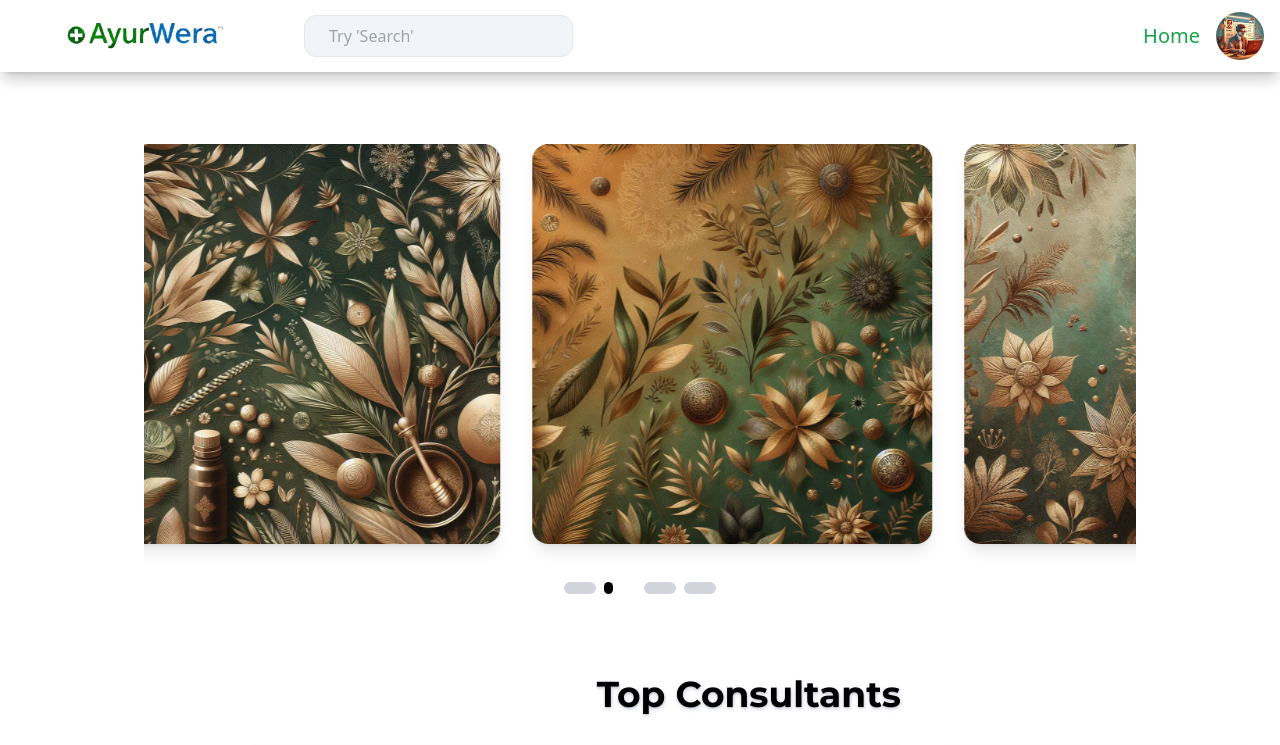
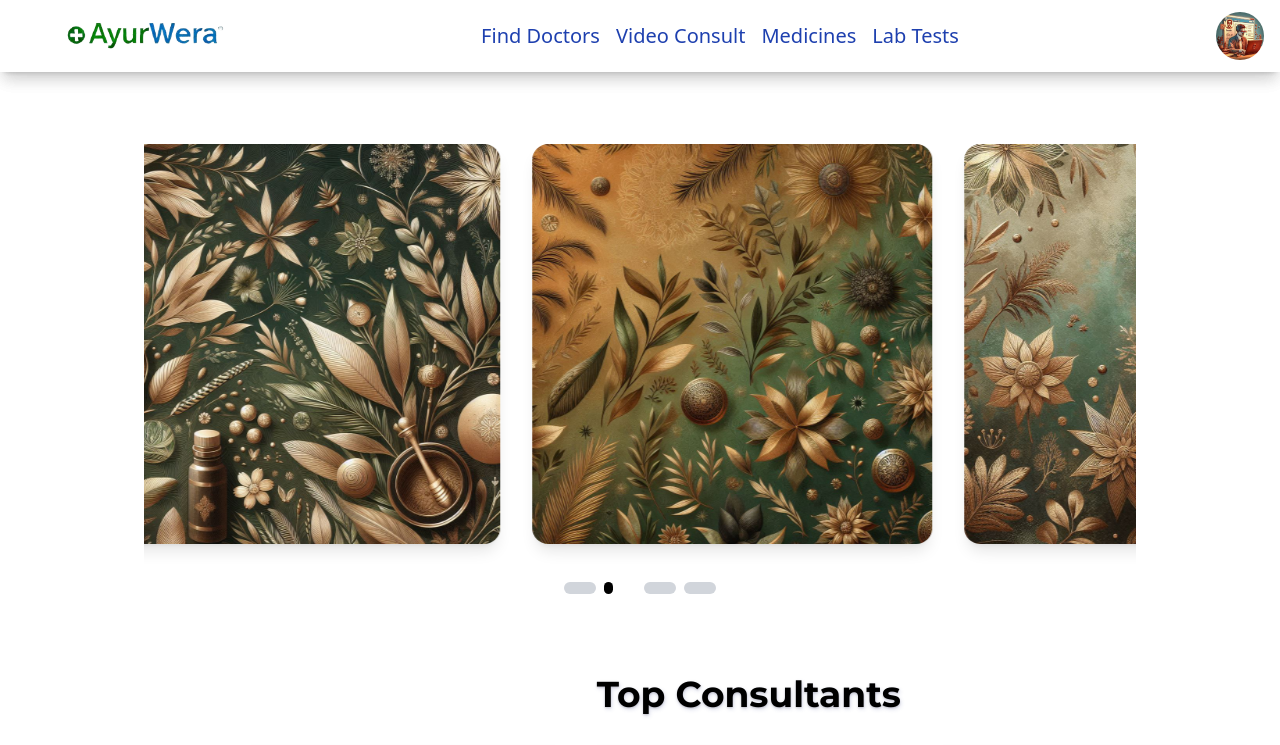
Before and after one commit to surendr1a/Ayurwera, a React (Vite) app: page / in a window 1280 px wide. Shown: the top 745 px of the page. Built offline with nearby package versions, Linux system fonts and the light colour scheme.

Commit message:
casual changes

```diff
--- a/src/index.css
+++ b/src/index.css
@@ -1,3 +1,6 @@
+/* index.css */
+
+/* Tailwind imports */
 @tailwind base;
 @tailwind components;
 @tailwind utilities;
--- a/src/sections/Navbar.jsx
+++ b/src/sections/Navbar.jsx
@@ -53,7 +53,7 @@ export default function Navbar() {
     return (
         <header
             className={`fixed top-0 left-0 z-50 w-full shadow-lg transition-all duration-500 ${
-                isScrolled ? "bg-white py-1" : "bg-white py-3"
+                isScrolled ? "bg-white py-3" : "bg-white py-3"
             }`}
         >
             <nav className="flex justify-between items-center mx-4">
@@ -64,7 +64,7 @@ export default function Navbar() {
                             src="/Images/logo.jpeg"
                             alt="Logo"
                             className={`transition-transform duration-500 ${
-                                isScrolled ? "scale-75" : "scale-100"
+                                isScrolled ? "scale-90" : "scale-100"
                             }`}
                             width="160"
                             height="160"
@@ -72,43 +72,37 @@ export default function Navbar() {
                     </a>
                 </div>
 
-                {/* Search Bar */}
-                <div
-                    className={`search-bar nav-animation hidden md:flex flex-grow items-center mx-4 ${
-                        isScrolled ? "ml-10" : "ml-20"
-                    }`}
-                >
-                    <div
-                        className={`flex items-center ${
-                            isScrolled ? "w-1/4" : "w-1/3"
-                        } px-4 py-2 border rounded-xl bg-slate-100`}
-                    >
-                        <FcSearch className="text-gray-500 mr-2 size-5" />
-                        <input
-                            type="text"
-                            placeholder="Try 'Search'"
-                            className="flex-grow bg-transparent focus:outline-none text-gray-700"
-                        />
-                    </div>
-                </div>
 
-                {/* Mobile Search Icon */}
-                <div className="md:hidden nav-animation mr-4">
-                    <button
-                        onClick={handleSearchClick}
-                        className="text-green-600 focus:outline-none"
-                    >
-                        <FcSearch size={isScrolled ? 24 : 30} />
-                    </button>
-                </div>
+
+
+
 
                 {/* Home Section */}
-                <div className="nav-link nav-animation text-green-600 ml-4">
+                <div className="nav-link nav-animation text-blue-800 ml-4 flex space-x-4 justify-center">
                     <Link to="/">
                         <ul
-                            className="hover:text-[#2D6A4F] text-xl transition-transform duration-500"
+                            className="hover:text-[#5267ff] text-xl transition-transform duration-500"
                         >
-                            Home
+                            Find Doctors
+                        </ul>
+                    </Link>
+                    <Link to="/">
+                        <ul
+                            className="hover:text-[#5267ff] text-xl transition-transform duration-500"
+                        >
+                            Video Consult
+                        </ul>
+                    </Link><Link to="/">
+                        <ul
+                            className="hover:text-[#5267ff] text-xl transition-transform duration-500"
+                        >
+                           Medicines
+                        </ul>
+                    </Link><Link to="/">
+                        <ul
+                            className="hover:text-[#5267ff] text-xl transition-transform duration-500"
+                        >
+                            Lab Tests
                         </ul>
                     </Link>
                 </div>
```
